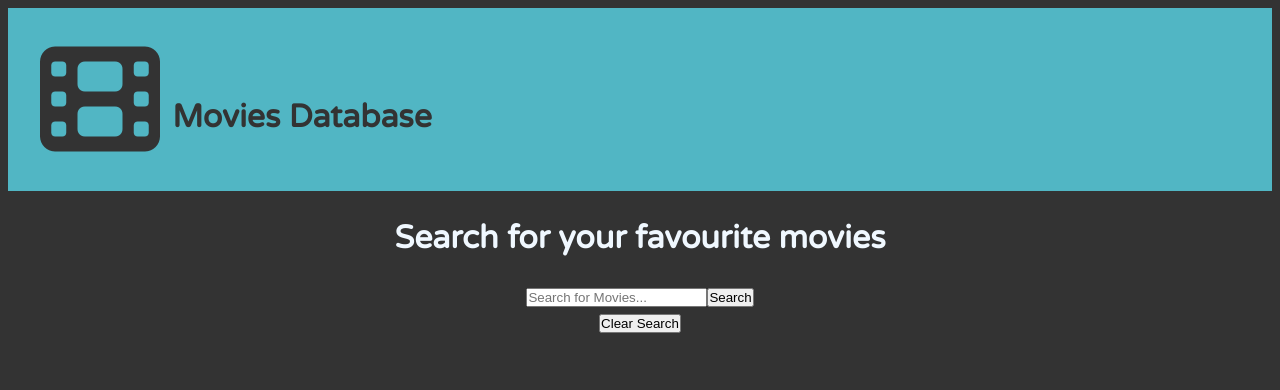
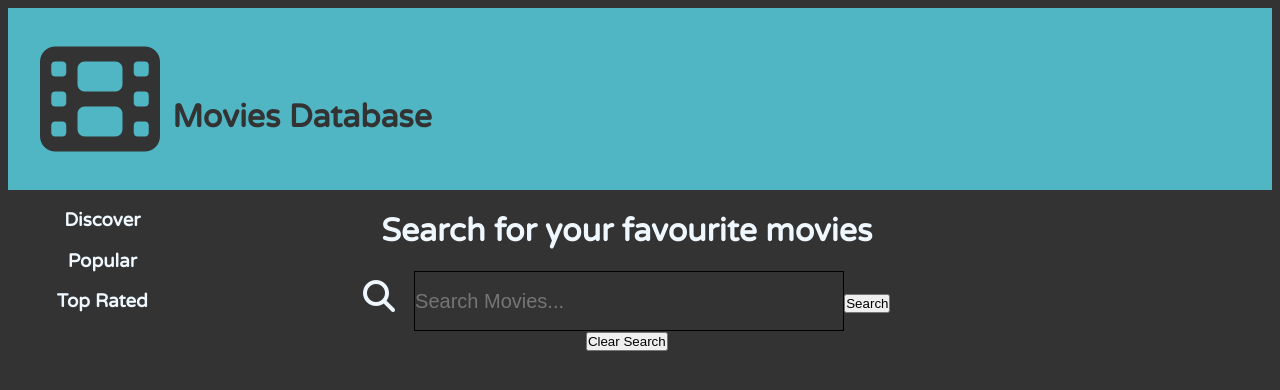
Before and after one commit to lauratondi/Movies-DTB, a React (Create React App) app: page / in a window 1280 px wide. Shown: the top 390 px of the page. Built offline with nearby package versions, Linux system fonts and the light colour scheme; no server answers; the HTML template or start-up script is replaced by a standard one.

Commit message:
Grid-container design

```diff
--- a/src/App.css
+++ b/src/App.css
@@ -18,8 +18,8 @@
 
 body {
   font-family: 'Varela Round', sans-serif;
-  font-size: 1rem;
-  line-height: 1.6;
+  font-size: 16px;
+  /* line-height: 1.6; */
   background-color: #333333;
   color: aliceblue;
 }
@@ -31,7 +31,6 @@ body {
   padding: 0.7rem 2rem;
   z-index: 1;
   width: 100%;
-  /* height: 19vh; */
   background-color: #51b6c4;
   color: #333;
 }
@@ -48,14 +47,33 @@ body {
 /* Landing Page */
 .container {
   width: 100%;
-  /* height: 100vh; */
-
   color: aliceblue;
   text-align: center;
-  /* -webkit-text-stroke: 1px black; */
+  display: grid;
 }
 
-/* .fas.fa-film {
-  display: contents;
-  height: 20%;
-} */
+.menu {
+  grid-column: 1;
+  grid-row: 1;
+}
+
+.search {
+  grid-column: 2 / span 6;
+  grid-row: 1;
+  margin-right: 20%;
+  /* display: grid; */
+}
+
+.formInput {
+  background-color: #333333;
+  width: 50%;
+  height: 60px;
+  border: 1px solid black;
+  font-size: 20px;
+  color: grey;
+  margin-left: 19px;
+}
+
+.formInput:-internal-autofill-selected {
+  background-color: #333333;
+}
--- a/src/App.js
+++ b/src/App.js
@@ -2,6 +2,7 @@ import React from 'react';
 import { BrowserRouter as Router, Switch, Route } from 'react-router-dom';
 import './App.css';
 import Navbar from './components/layout/Navbar';
+import Menu from './components/layout/Menu';
 import Landing from './components/pages/Landing';
 import Movie from './components/movies/Movie';
 import store from './store';
--- /dev/null
+++ b/src/components/layout/Menu.js
@@ -0,0 +1,13 @@
+import React from 'react';
+
+const Menu = () => {
+  return (
+    <div className='menu'>
+      <h3>Discover</h3>
+      <h3>Popular</h3>
+      <h3>Top Rated</h3>
+    </div>
+  );
+};
+
+export default Menu;
--- a/src/components/movies/MovieItem.js
+++ b/src/components/movies/MovieItem.js
@@ -1,4 +1,4 @@
-import React from 'react';
+import React, { Fragment } from 'react';
 import PropTypes from 'prop-types';
 // import { getMovie } from '../../actions/movieActions';
 
@@ -16,9 +16,7 @@ const MovieItem = ({ movie }) => {
       <h2>{movie.Title}</h2>
       <h3>{movie.Year}</h3>
 
-      <div>
-        <Link to={`/movie/${movie.imdbID}`}>More</Link>
-      </div>
+      <Link to={`/movie/${movie.imdbID}`}>More</Link>
     </div>
   );
 };
--- a/src/components/movies/Search.js
+++ b/src/components/movies/Search.js
@@ -1,4 +1,4 @@
-import React, { useState, useEffect } from 'react';
+import React, { Fragment, useState, useEffect } from 'react';
 import PropTypes from 'prop-types';
 import { connect } from 'react-redux';
 import {
@@ -27,20 +27,21 @@ const Search = ({ searchMovies, getMovies, setLoading, clearMovies }) => {
   const onChange = (e) => setText(e.target.value);
 
   return (
-    <div>
+    <div className='search'>
+      <h1>Search for your favourite movies</h1>
+
       <form onSubmit={onSubmit} className='form'>
+        <i class='fas fa-search fa-2x'></i>
         <input
+          className='formInput'
           type='text'
           name='text'
-          placeholder='Search for Movies...'
+          placeholder='Search Movies...'
           value={text}
           onChange={onChange}
         />
-        <input
-          type='submit'
-          value='Search'
-          className='btn btn-dark btn-block'
-        />
+
+        <input type='submit' value='Search' />
       </form>
 
       <button onClick={clearMovies}>Clear Search</button>
--- a/src/components/pages/Landing.js
+++ b/src/components/pages/Landing.js
@@ -1,5 +1,6 @@
-import React from 'react';
+import React, { Fragment } from 'react';
 import Search from '../movies/Search';
+import Menu from '../layout/Menu';
 import Movies from '../movies/Movies';
 import Spinner from '../layout/Spinner';
 import { connect } from 'react-redux';
@@ -7,11 +8,12 @@ import PropTypes from 'prop-types';
 
 const Landing = ({ loading }) => {
   return (
-    <div className='landing'>
-      <h1>Search for your favourite movies</h1>
+    <Fragment>
+      <Menu />
+
       <Search />
       {loading ? <Spinner /> : <Movies />}
-    </div>
+    </Fragment>
   );
 };
 
```
